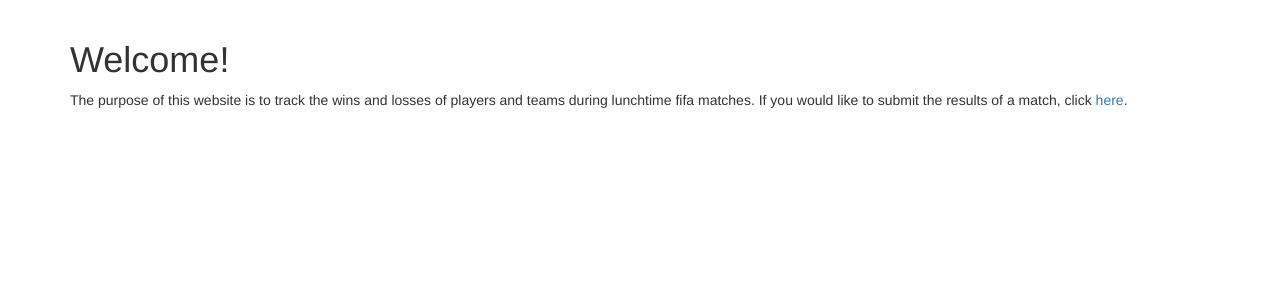
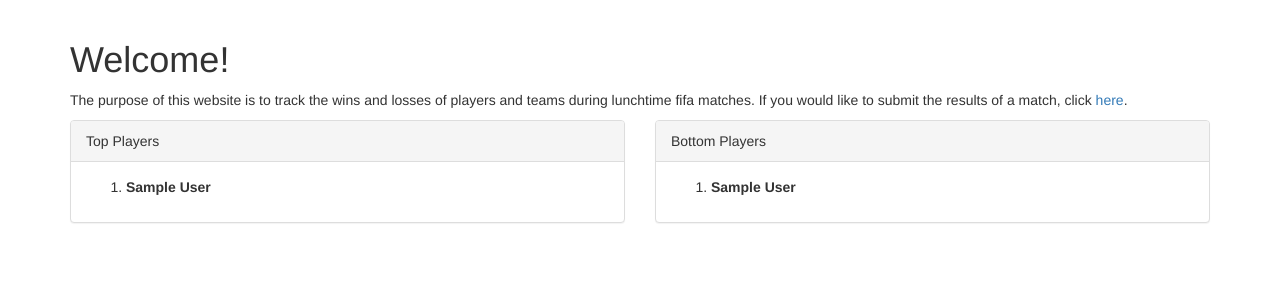
Before and after one commit to spoik/FIFA-Stats, a Django app: page / in a window 1280 px wide. Shown: the part 52-352 px from the top of the page. Run offline with Django 3.2, Linux system fonts and the light colour scheme; tables that the repository leaves empty hold one stand-in row (values such as "Sample post"); some libraries are stand-ins or nearby versions.

Commit message:
Created top and bottom players on the homepage.

```diff
--- a/fifa_stats/main/templates/main/index.html
+++ b/fifa_stats/main/templates/main/index.html
@@ -7,5 +7,49 @@
             The purpose of this website is to track the wins and losses of players and teams during lunchtime
             fifa matches. If you would like to submit the results of a match, click <a href="{% url 'matches:create'%}">here</a>.
         </p>
+
+        <div class="row">
+            <div class="col-xs-12 col-md-6">
+                <div class="panel panel-default">
+                    <div class="panel-heading">Top Players</div>
+                    <div class="panel-body">
+                        <ol>
+                            {% for player in top_players %}
+                                <li>
+                                    {% if forloop.first %}
+                                        <strong>
+                                    {% endif %}
+                                        {{ player }}
+                                    {% if forloop.first %}
+                                        </strong>
+                                    {% endif %}
+                                </li>
+                            {% endfor %}
+                        </ol>
+                    </div>
+                </div>
+            </div>
+
+            <div class="col-xs-12 col-md-6">
+                <div class="panel panel-default">
+                    <div class="panel-heading">Bottom Players</div>
+                    <div class="panel-body">
+                        <ol>
+                            {% for player in bottom_players %}
+                                <li>
+                                    {% if forloop.first %}
+                                        <strong>
+                                    {% endif %}
+                                        {{ player }}
+                                    {% if forloop.first %}
+                                        </strong>
+                                    {% endif %}
+                                </li>
+                            {% endfor %}
+                        </ol>
+                    </div>
+                </div>
+            </div>
+        </div>
     </div>
 {% endblock main_content %}
--- a/fifa_stats/main/urls.py
+++ b/fifa_stats/main/urls.py
@@ -1,7 +1,7 @@
 from django.conf.urls import patterns, url
 
-from .views import IndexView
+from .views import index
 
 urlpatterns = patterns('',
-    url(r'^$', IndexView.as_view(), name='home'),
+    url(r'^$', index, name='home'),
 )
--- a/fifa_stats/main/views.py
+++ b/fifa_stats/main/views.py
@@ -1,5 +1,14 @@
-from django.shortcuts import render
-from django.views.generic import TemplateView
+from django.shortcuts import render_to_response
 
-class IndexView(TemplateView):
-    template_name = "main/index.html"
+from players.models import Player
+
+def index(request):
+	top_players = Player.top.all()
+	bottom_players = Player.bottom.all()
+
+	context = {
+		"top_players": top_players,
+		"bottom_players": bottom_players
+	}
+
+	return render_to_response("main/index.html", context)
--- a/fifa_stats/players/models.py
+++ b/fifa_stats/players/models.py
@@ -1,13 +1,20 @@
 from django.utils.translation import ugettext as _
 from django.db import models
 from django.db.models import Count
-
 
 class TopPlayersManager(models.Manager):
     def get_queryset(self):
         queryset = super(TopPlayersManager, self).get_queryset()
         queryset = queryset.all()
         queryset = queryset.annotate(won=Count('won_matches')).order_by('-won')
+        return queryset
+
+
+class BottomPlayersManager(models.Manager):
+    def get_queryset(self):
+        queryset = super(BottomPlayersManager, self).get_queryset()
+        queryset = queryset.all()
+        queryset = queryset.annotate(lost=Count('lost_matches')).order_by('-lost')
         return queryset
 
 
@@ -20,6 +27,7 @@ class Player(models.Model):
     # Managers
     objects = models.Manager()
     top = TopPlayersManager()
+    bottom = BottomPlayersManager()
 
     class Meta:
     	ordering = ['first_name', 'last_name']
```
